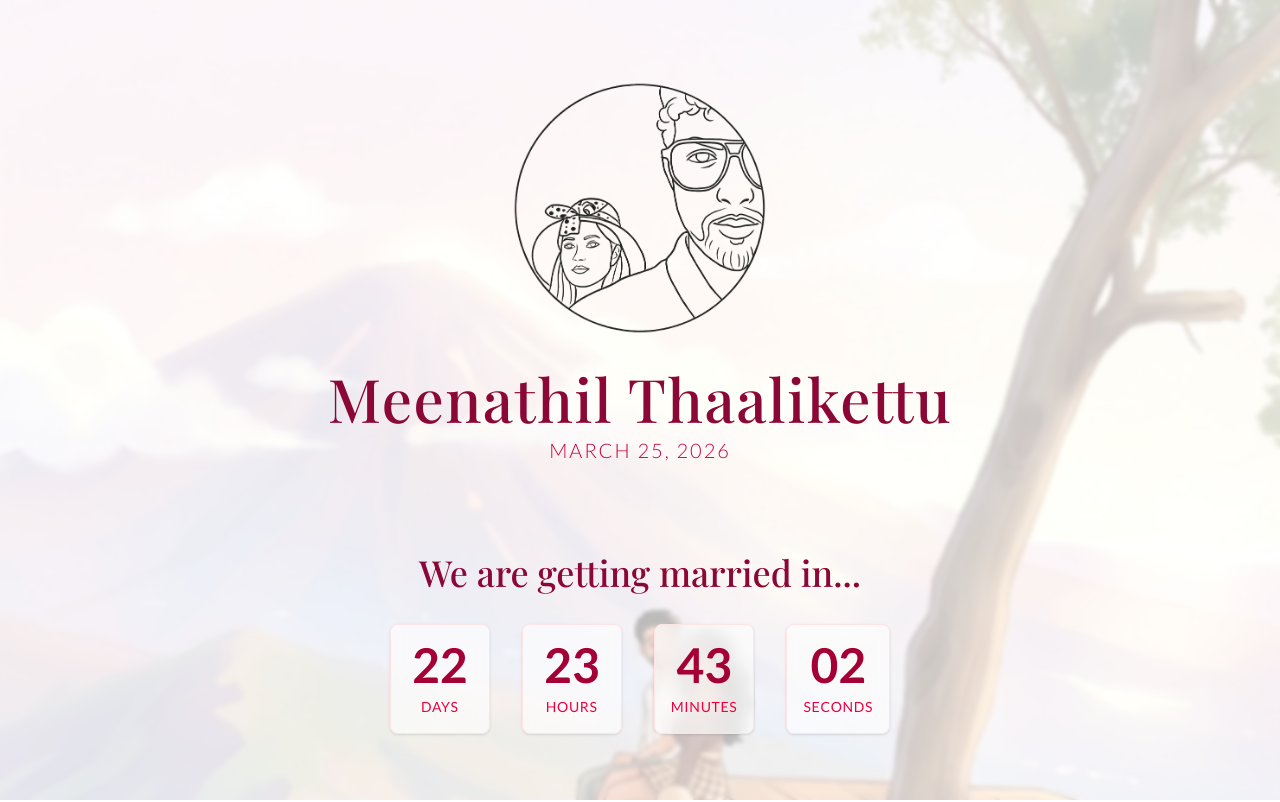
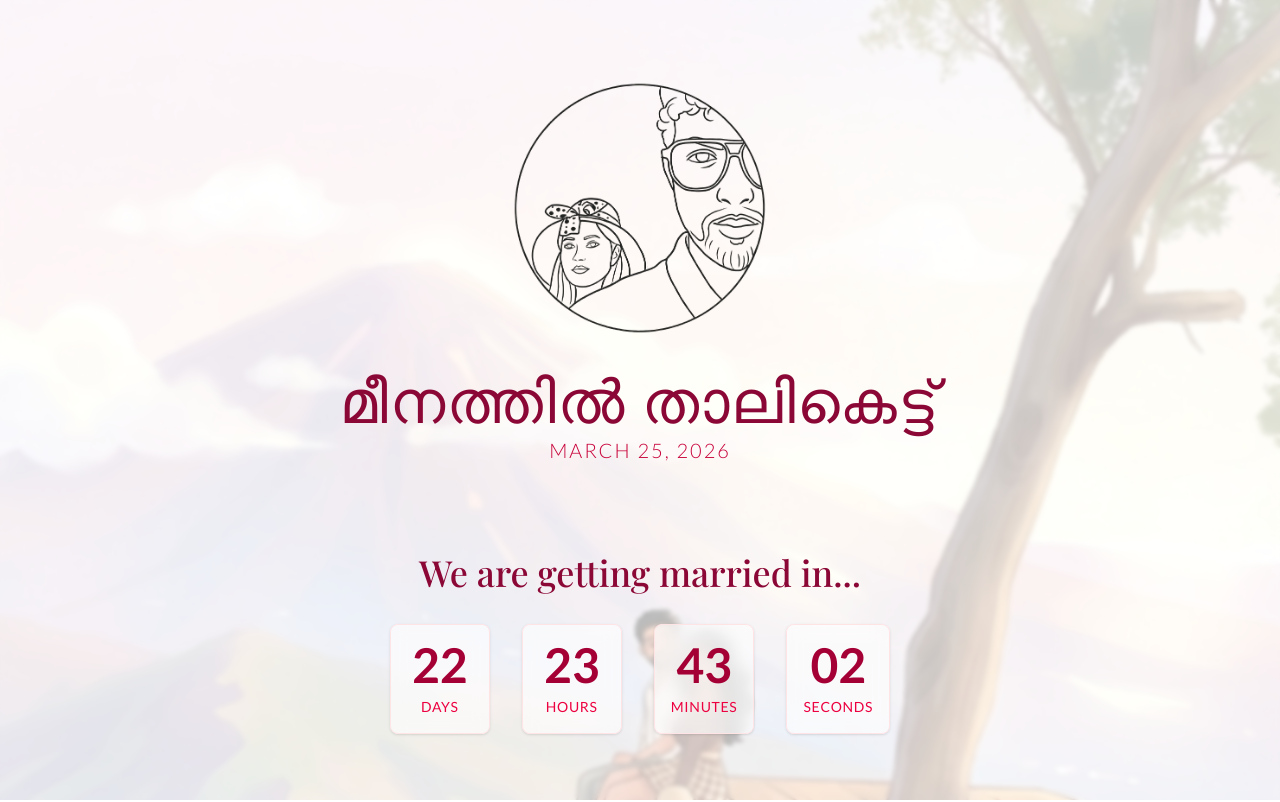
Before and after one commit to spidi123q/Sunraysandpoetry, a React (Vite) app: page / in a window 1280 px wide. Shown: the top 802 px of the page. Built offline with nearby package versions, Linux system fonts and the light colour scheme; a web font is replaced by a local one.

Commit message:
title change to ml

```diff
--- a/src/app/components/Hero.tsx
+++ b/src/app/components/Hero.tsx
@@ -30,7 +30,7 @@ const Hero = () => {
           className="text-center space-y-2"
         >
           <h1 className="text-4xl md:text-6xl font-serif text-rose-900 tracking-wide">
-            Meenathil Thaalikettu
+            മീനത്തിൽ താലികെട്ട്
           </h1>
           <p className="text-lg md:text-xl text-rose-700 font-light tracking-widest uppercase">
             March 25, 2026
```
